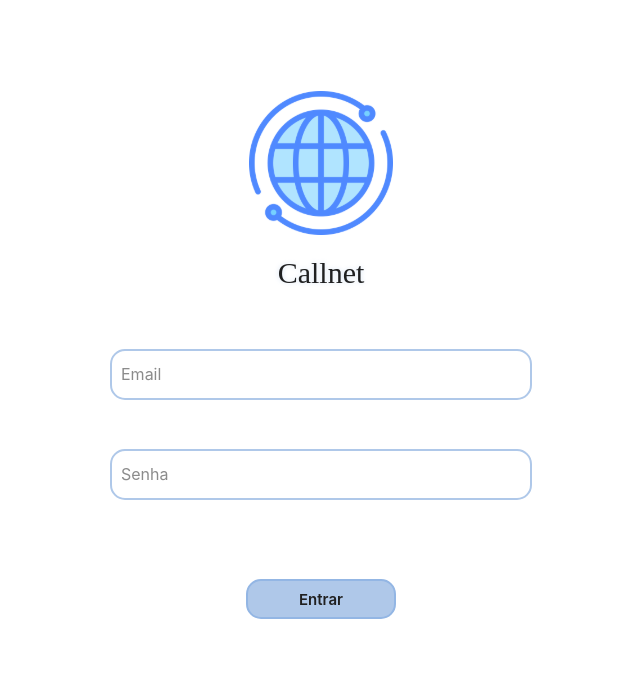
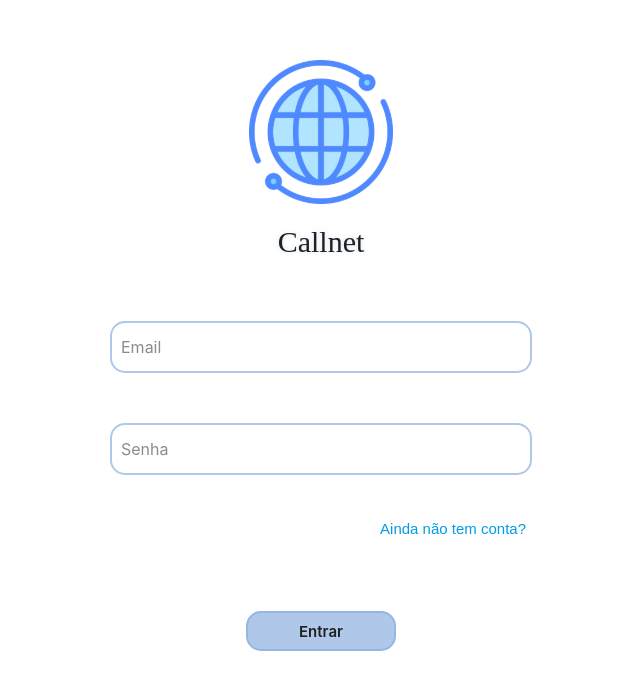
Before and after one commit to Equipe-CodeLand/API-2023.2-Front-End, a React (Create React App) app: page /login in a window 1280 px wide. Shown: the top 690 px of the page, without its empty margins (319-959 px from the left). Built offline with nearby package versions, Linux system fonts and the light colour scheme; a web font is replaced by a local one.

Commit message:
adicionando link para cadastrar usuario

```diff
--- a/src/components/login/login.css
+++ b/src/components/login/login.css
@@ -98,6 +98,10 @@ div.errorText {
     text-align: center;
 }
 
+div.errorPassword {
+    margin-bottom: 25px;
+}
+
 div#login form.login div.loginPassword input.inputLogin:focus,
 div#login form.login div.loginPassword input.inputPassword:focus {
     outline: invert;
@@ -150,6 +154,15 @@ div#login form.login div.tipoUsuario select.inputTipoUsuario::selection {
     outline: invert;
 }
 
+div#login form.login div.links {
+    width: 410px;
+    display: flex;
+    justify-content: space-between;
+    align-items: center;
+    text-align: right;
+    margin-bottom: 40px;
+}
+
 div#login form.login div.button {
     margin-top: 10px;
     height: 80px;
--- a/src/components/login/login.tsx
+++ b/src/components/login/login.tsx
@@ -190,7 +190,11 @@ export default function Login(props:LoginInterface){
                     <div className="errorText">{loginErrorText}</div>
 
                     <input value={senha} type="password" id="inputPassword" className={errorPassword ? "inputPassword error" : "inputPassword"} placeholder="Senha" onChange={handleSenhaChange}/>
-                    <div className="errorText">{passwordErrorText}</div>
+                    <div className="errorText errorPassword">{passwordErrorText}</div>
+                </div>
+                <div className="links">
+                    <a href="#"></a>
+                    <a href="/cadastroUser">Ainda não tem conta?</a>
                 </div>
                 <div className="button">
                     <input type="submit" id="inputButton" value="Entrar" />
```
